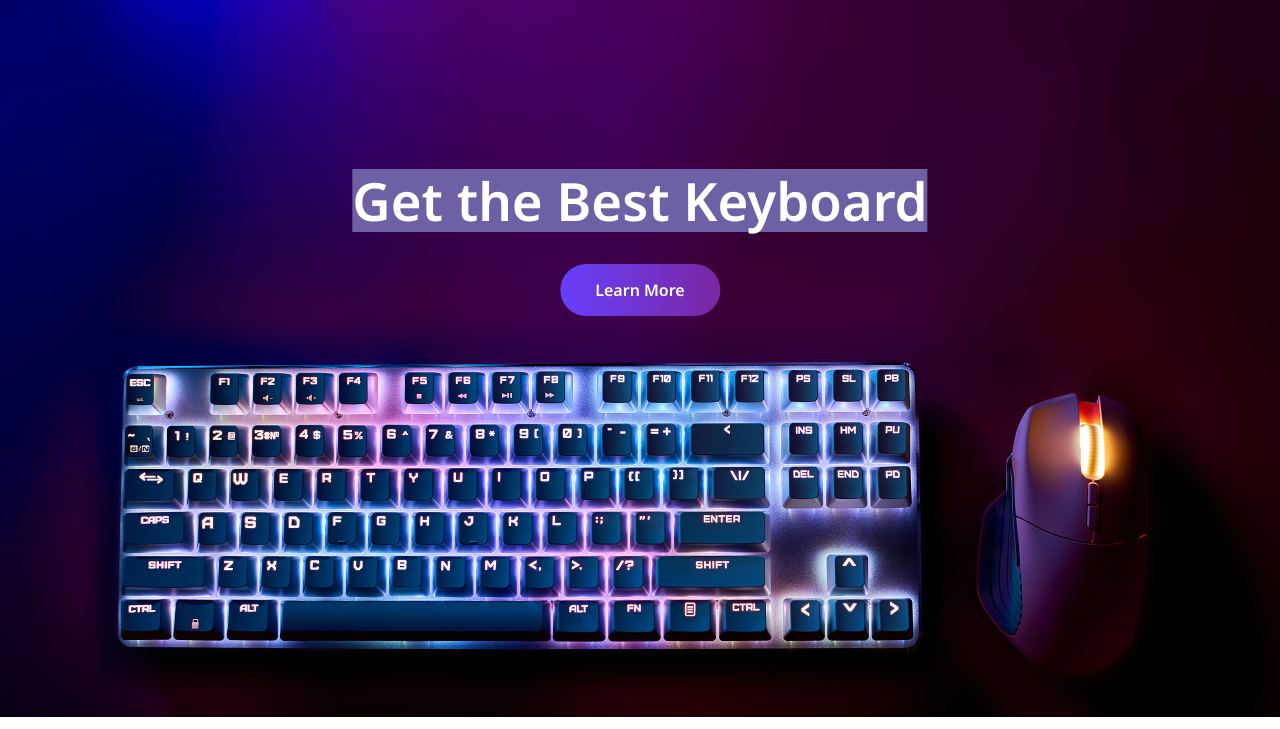
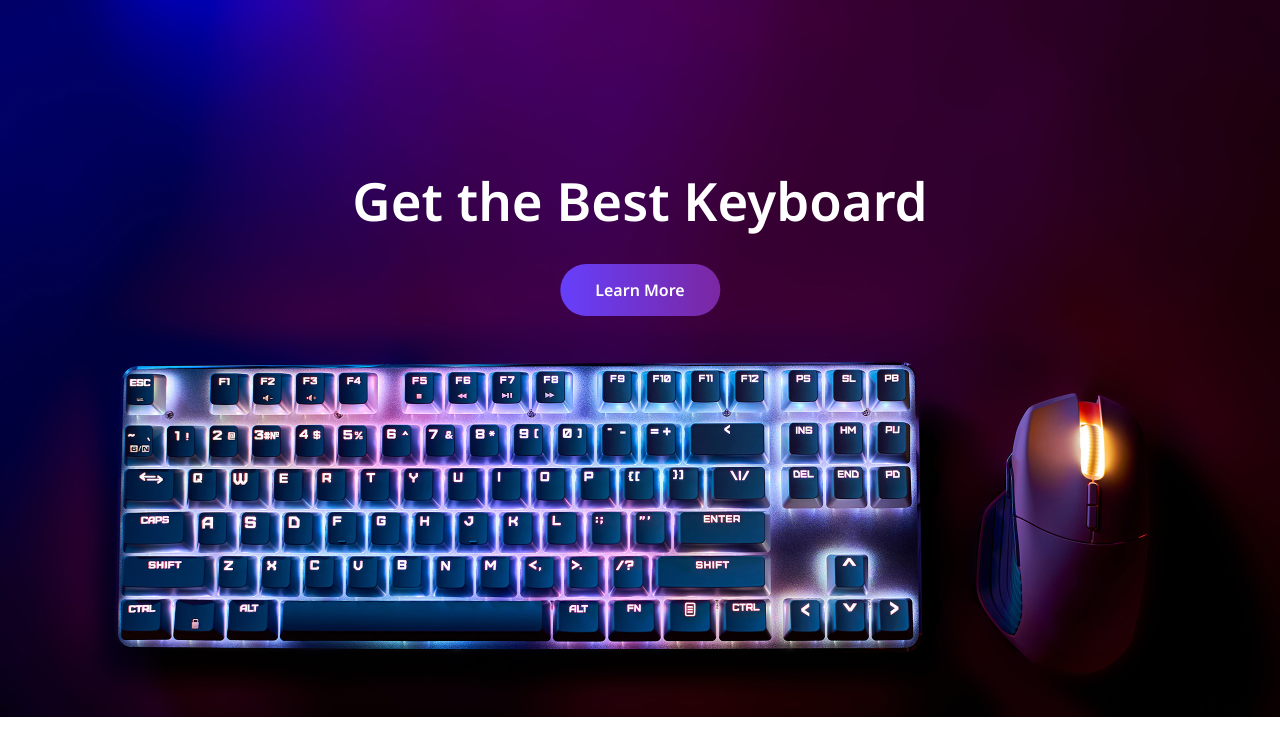
Before and after one commit to shin0098/23w_midterm, a plain HTML site: page index.html in a window 1280 px wide. Shown: the part 71-800 px from the top of the page. Drawn offline with nearby package versions, Linux system fonts and the light colour scheme.

Commit message:
Update main.css

```diff
--- a/css/main.css
+++ b/css/main.css
@@ -31,7 +31,6 @@
     font-size: 3rem;
     font-weight: 600;
     text-align: center;
-    background-color: #6D60A4;
 }
 
 /* error fix mar27 */
```
